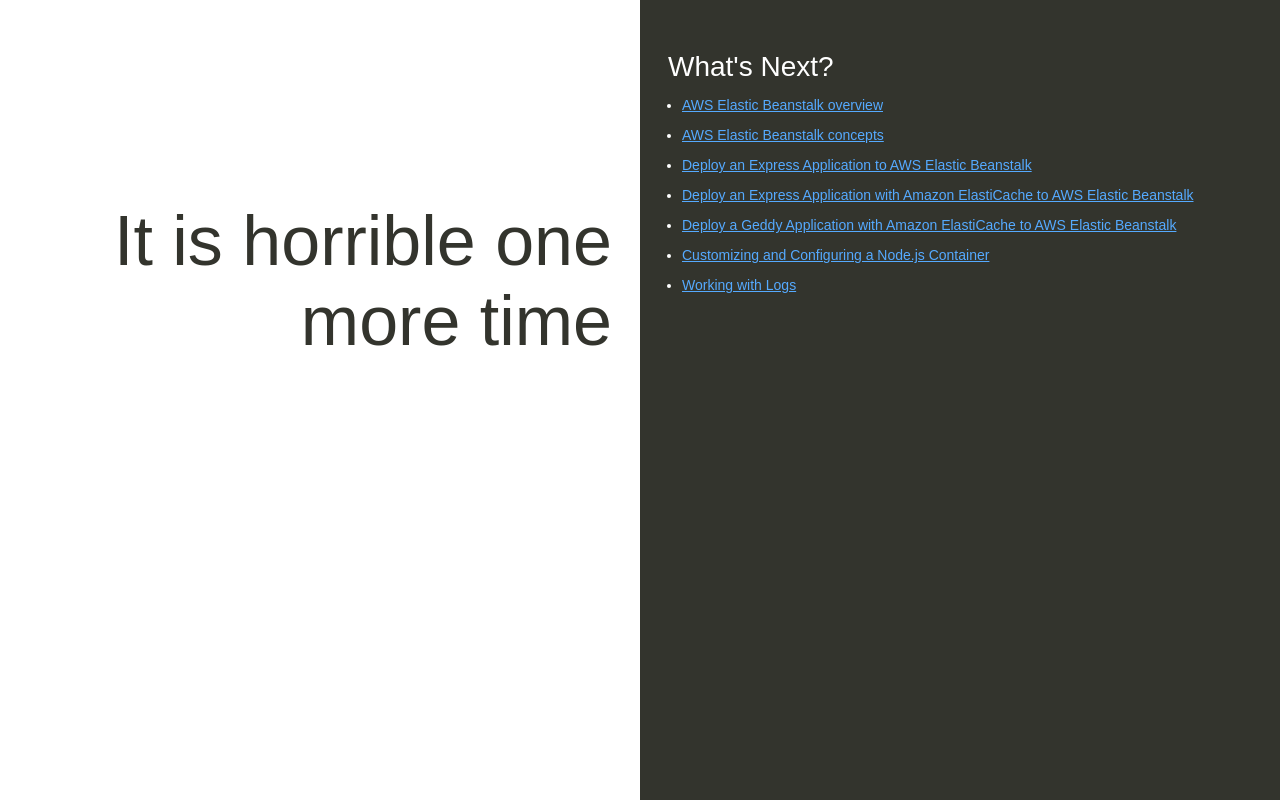
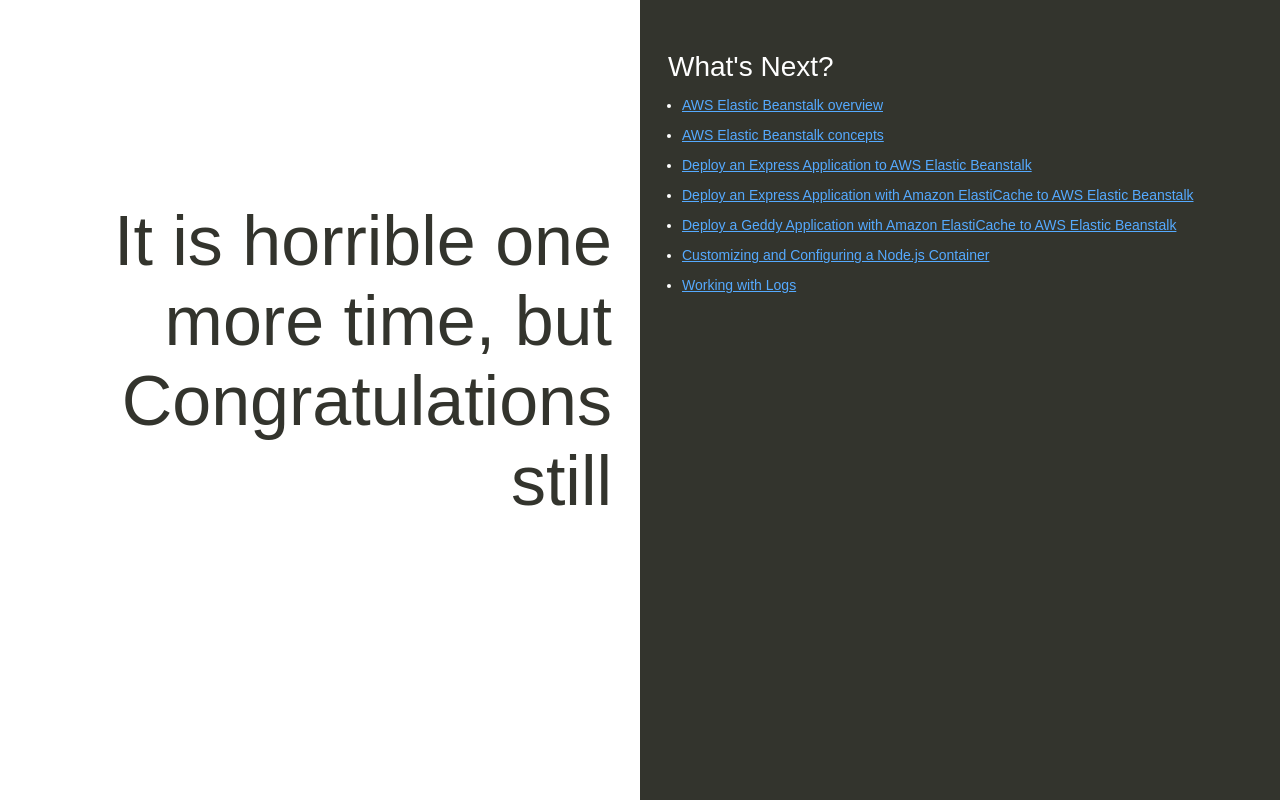
Before and after one commit to hazrat1618/docker, a website: page index.html in a window 1280 px wide. Drawn offline with Linux system fonts and the light colour scheme.

Commit message:
brought back congratulations

```diff
--- a/index.html
+++ b/index.html
@@ -74,7 +74,7 @@
   </head>
   <body>
     <div class="textColumn">
-      <h1>It is horrible one more time</h1>
+      <h1>It is horrible one more time, but Congratulations still</h1>
       <p>Your first AWS Elastic Beanstalk Node.js application is now running on your own dedicated environment in the AWS Cloud</p>
     </div>
     <div class="linksColumn">
```
